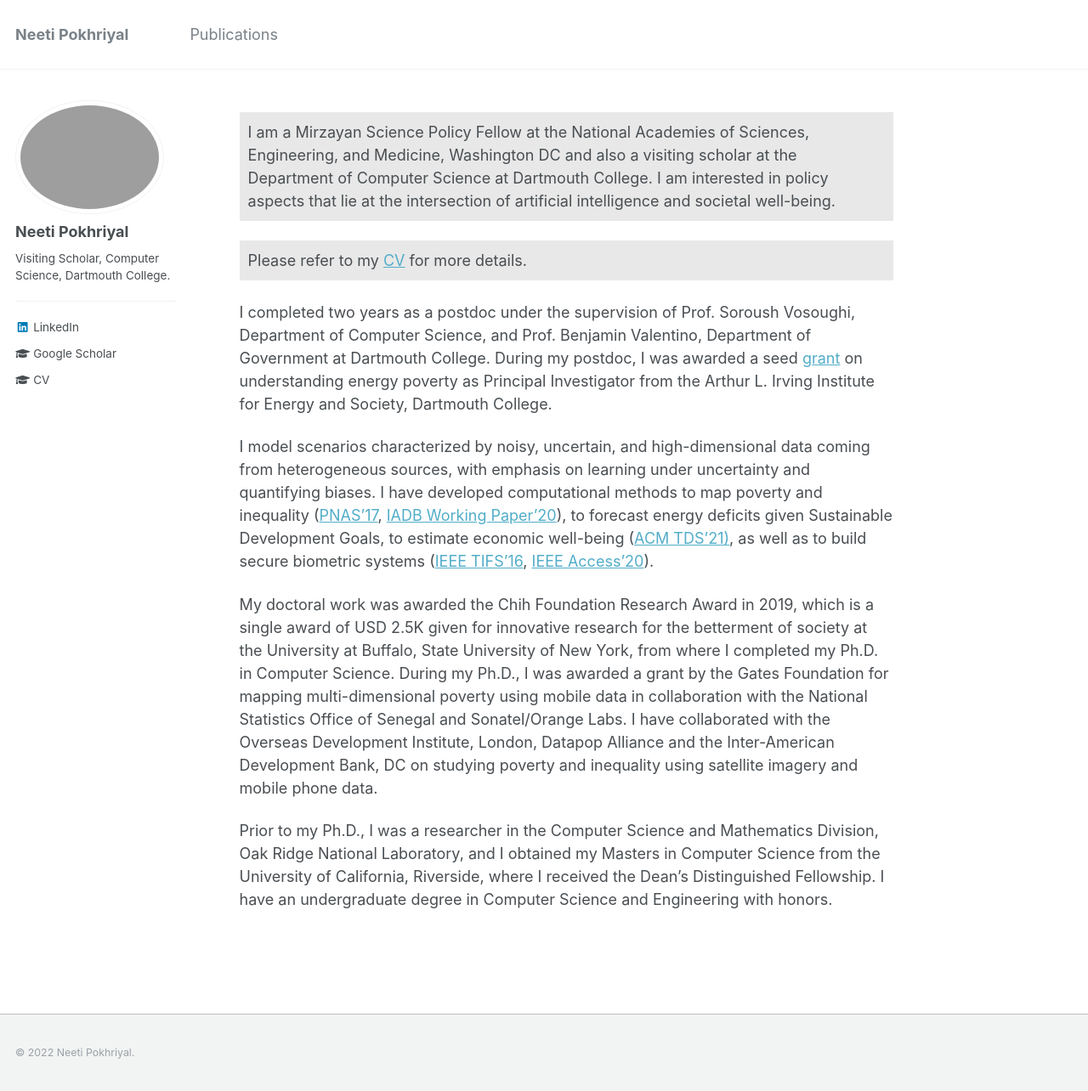
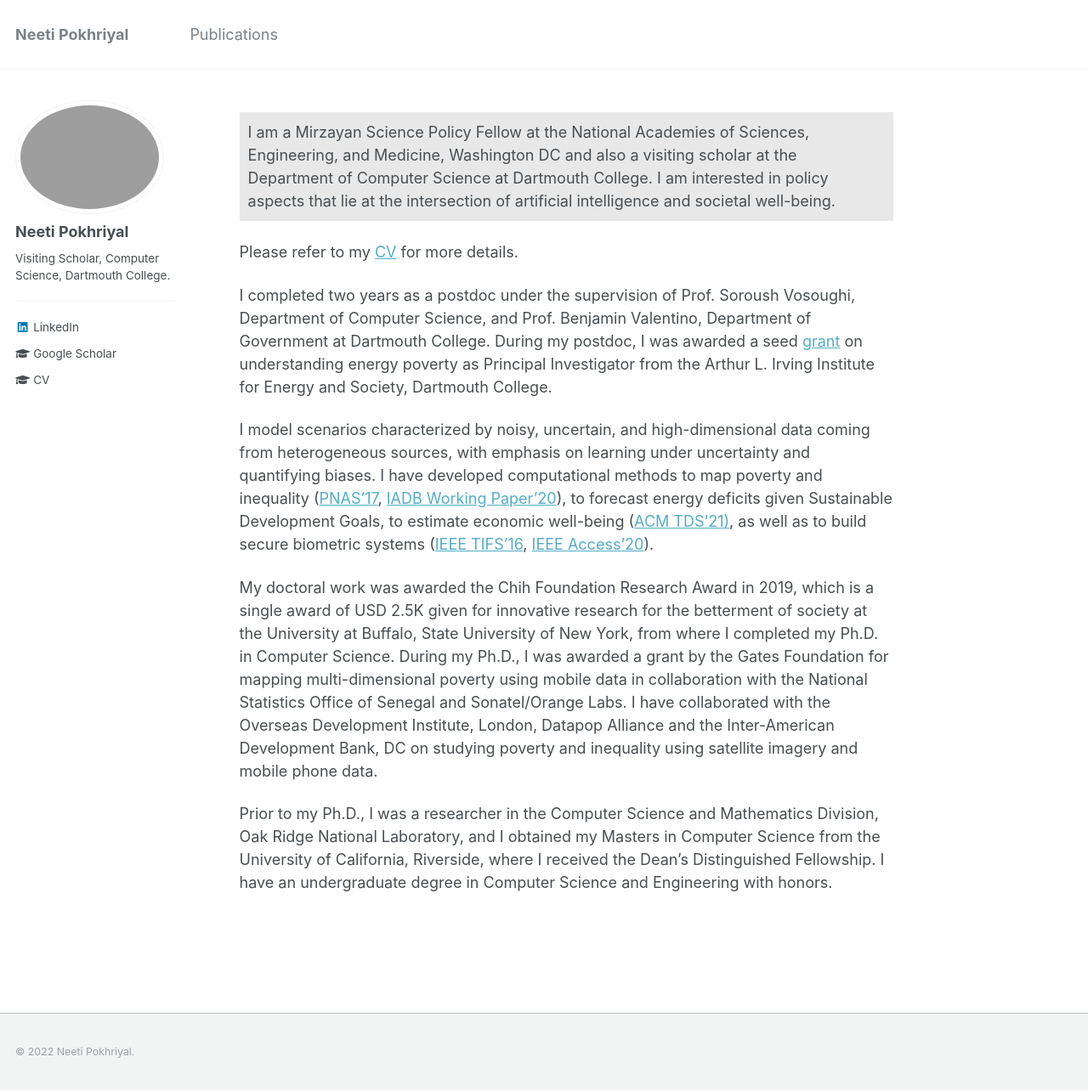
Before and after one commit to neetip/neetip.github.io, a Jekyll site: the page built from _pages/about.md, in a window 1280 px wide and 1284 px high. Shown: the whole window at 85% size. Built offline with Jekyll 4.4.1, drawn with Linux system fonts in a browser that asks for light colours.

Commit message:
Update about.md

```diff
--- a/_pages/about.md
+++ b/_pages/about.md
@@ -9,10 +9,10 @@ redirect_from:
 ---
 
 <p style="padding: 10px; background-color:#E8E8E8 ; border: 0px;">
-I am a Mirzayan Science Policy Fellow at the National Academies of Sciences, Engineering, and Medicine, Washington DC and also a visiting scholar at the Department of Computer Science at Dartmouth College. I am interested in policy aspects that lie at the intersection of artificial intelligence and societal well-being.
-</p>
-<p style="padding: 10px; background-color:#E8E8E8 ; border: 0px;">
-Please refer to my <a href="/assets/docs/CV_Neeti_Jan22.pdf">CV</a> for more details.
+  I am a Mirzayan Science Policy Fellow at the National Academies of Sciences, Engineering, and Medicine, Washington DC and also a visiting scholar at the Department of Computer Science at Dartmouth College. I am interested in policy aspects that lie at the intersection of artificial intelligence and societal well-being.
+  <p>
+    Please refer to my <a href="/assets/docs/CV_Neeti_Jan22.pdf">CV</a> for more details.
+  </p>
 </p>
 
 I completed two years as a postdoc under the supervision of Prof. Soroush Vosoughi, Department of Computer Science, and Prof. Benjamin Valentino, Department of Government at Dartmouth College. During my postdoc, I was awarded a seed <a href="https://irving.dartmouth.edu/research/funding-faculty/funded-projects/mapping-country-wide-energy-access-majority-world">grant</a> on understanding energy poverty as Principal Investigator from the Arthur L. Irving Institute for Energy and Society, Dartmouth College.
```
